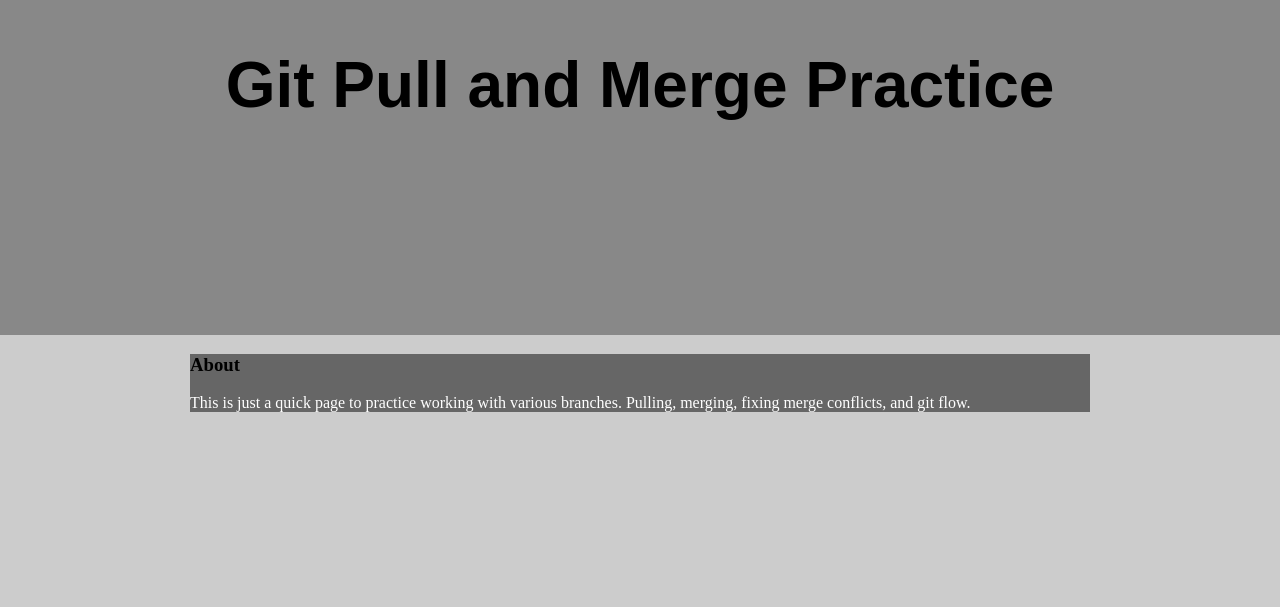
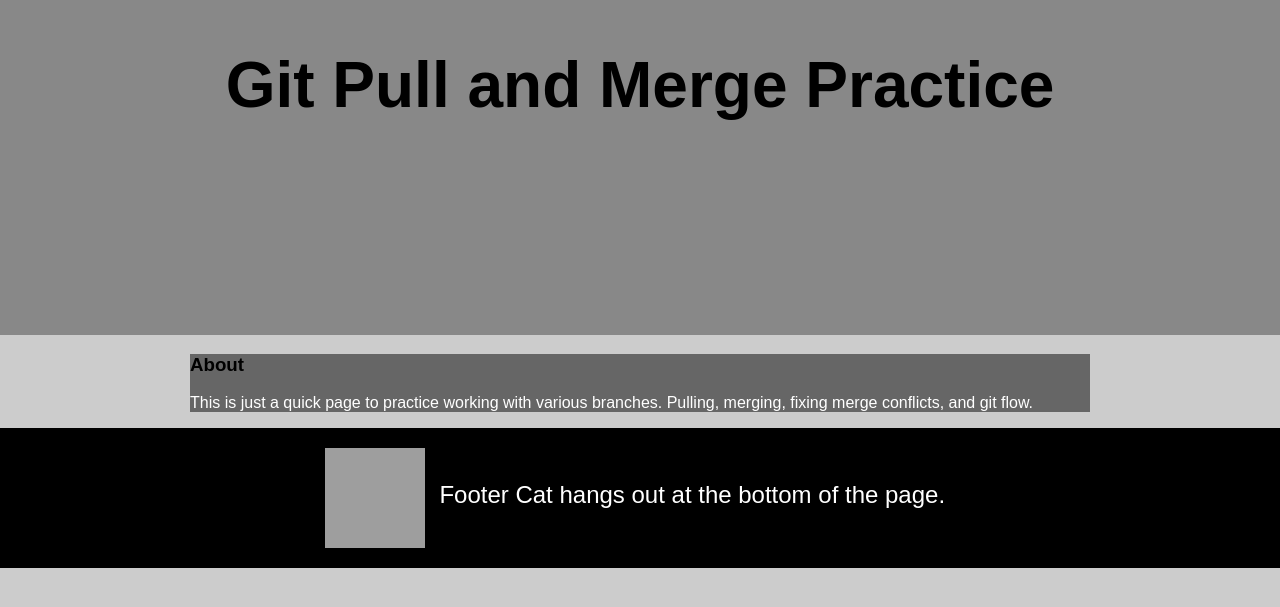
Before and after one commit to jeffsdev/pull-merge-practice, a plain HTML site: page index.html in a window 1280 px wide. Shown: the part 165-772 px from the top of the page. Drawn offline with Linux system fonts and the light colour scheme; grey boxes are pictures that could not be loaded.

Commit message:
added footer and styles

```diff
--- a/css/styles.css
+++ b/css/styles.css
@@ -1,6 +1,7 @@
 body {
   margin: 0;
   background: #ccc;
+  font-family: sans-serif;
 }
 
 header {
@@ -10,7 +11,6 @@ header {
 
 header h1 {
   margin: 0;
-  font-family: sans-serif;
   font-size: 4em;
   text-align: center;
   line-height: 500px;
@@ -28,3 +28,18 @@ section {
 p {
   color: #fff;
 }
+
+footer {
+  background: #000;
+  padding: 20px;
+  text-align: center;
+}
+footer p {
+  display: inline;
+  margin: 10px;
+  font-size: 1.5em;
+}
+
+footer img {
+  vertical-align: middle;
+}
--- a/index.html
+++ b/index.html
@@ -15,5 +15,11 @@
         <p>This is just a quick page to practice working with various branches. Pulling, merging, fixing merge conflicts, and git flow.</p>
       </section>
     </main>
+    <footer>
+      <div>
+        <img src="http://lorempixel.com/100/100/cats" alt="cat">
+        <p>Footer Cat hangs out at the bottom of the page.</p>
+      </div>
+    </footer>
 </body>
 </html>
```
